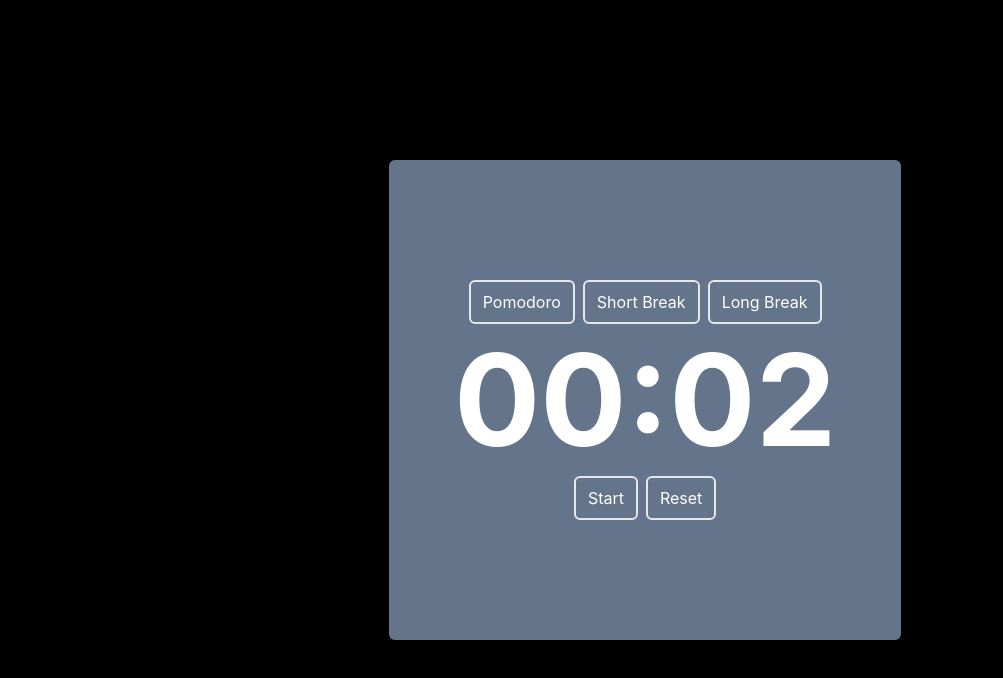
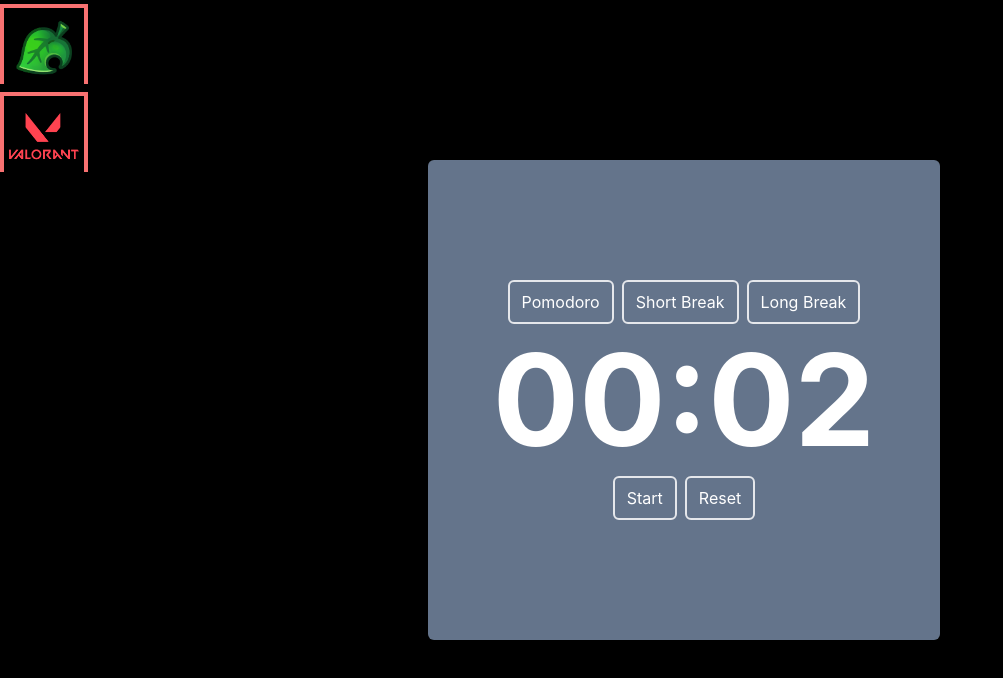
Before and after one commit to HappyHanSolo/React-Pomodoro, a React (Create React App) app: page / in a window 1280 px wide. Shown: the top 678 px of the page, without its empty margins (0-1003 px from the left). Built offline with nearby package versions, Linux system fonts and the light colour scheme.

Commit message:
Themed Audio finally works and plays

```diff
--- a/src/App.js
+++ b/src/App.js
@@ -1,6 +1,5 @@
 import './App.css';
 import React, {useEffect, useState} from 'react';
-import Soundclips from './components/Themes';
 import TimerButton from './components/TimerButton';
 import PomodoroButtons from './components/PomodoroButtons';
 import Themes from './components/Themes'
@@ -11,25 +10,29 @@ function App() {
   const [reset, setNewTimer] = useState("")
   const [SSButton, setSSButton] = useState(true)
   const [timerBGColor, setTimerBGColor] = useState(defaultCSS)
-  const [startAudio, setStartAudio] = useState("")
+  const [sPlaylist, setSPlaylist] = useState([])
+  const [pFPlaylist, setPFPlaylist]= useState([])
+  const [bSPlaylist, setBSPlaylist]= useState([])
+  const [bFPlaylist,setBFPlaylist]= useState([])
+  const [prPlaylist, setPRPlaylist]= useState([])
+  const [cPPlaylist, setCPPlaylsit]= useState([])
+  const [frPlaylist, setfrPlaylist]= useState([])
 
   let startStopButton = (SSButton === true) ? "Start" : "Pause"
-
-
-
 
   return (
     <div className="bg-black w-screen h-screen flex">
       <section>
-        <Themes/>
+        <Themes sPlaylist={sPlaylist} setSPlaylist={setSPlaylist}/>
       </section>
       <section className={timerBGColor}>
           <PomodoroButtons timer={timer} timerBGColor={timerBGColor} setTimerBGColor={setTimerBGColor} setNewTimer={setNewTimer} setTimer={setTimer}/>
             <h1 className="text-9xl font-bold text-white m-2">{timer}</h1>
-          <TimerButton startStopButton={startStopButton} setSSButton={setSSButton} SSButton={SSButton} setTimer={setTimer} reset={reset} timer={timer}/>
+          <TimerButton startStopButton={startStopButton} setSSButton={setSSButton} SSButton={SSButton} setTimer={setTimer} reset={reset} timer={timer} sPlaylist={sPlaylist}/>
         </section>
      </div>
   );
+
 }
 
 export default App;
--- a/src/components/Themes.js
+++ b/src/components/Themes.js
@@ -35,45 +35,46 @@ import StarcraftZergIcon from '../assests/starcraftAssets/zerg/ZergIcon.png'
 
 import Button from './Button'
 
-
-function SoundClipList(){
+function SoundClipList({sPlaylist, setSPlaylist}){
     let themes =
         {
             "Animal Crossing":{
                 "Logo":AnimalCrossingIcon,
+                "Audio":" ",
             },
-            "Halo":{
-                "Logo":HaloIcon,
-            },
-            "League of Legends":{
-                "Logo":LeagueOfLegendsIcon,
-            },
-            "Nintendo":{
-                "Logo":NintendoIcon,
-            },
-            "Pikmin":{
-                "Logo":PikminIcon,
-            },
-            "Pokemon":{
-                "Logo":PokemonIcon,
-            },
-            "Squid Games":{
-                "Logo":SquidGameIcon,
-            },
-            'Starcraft':{
-                "Logo":StarCraftIcon,
-                "Protoss":{
-                    "Logo":StarcraftProtossIcon,
-                },
-                "Terran":{
-                    "Logo":StarcraftTerranIcon,
-                },
-                "Zerg":{
-                    "Logo":StarcraftZergIcon,
-                },
-            },
+            // "Halo":{
+            //     "Logo":HaloIcon,
+            // },
+            // "League of Legends":{
+            //     "Logo":LeagueOfLegendsIcon,
+            // },
+            // "Nintendo":{
+            //     "Logo":NintendoIcon,
+            // },
+            // "Pikmin":{
+            //     "Logo":PikminIcon,
+            // },
+            // "Pokemon":{
+            //     "Logo":PokemonIcon,
+            // },
+            // "Squid Games":{
+            //     "Logo":SquidGameIcon,
+            // },
+            // 'Starcraft':{
+            //     "Logo":StarCraftIcon,
+            //     "Protoss":{
+            //         "Logo":StarcraftProtossIcon,
+            //     },
+            //     "Terran":{
+            //         "Logo":StarcraftTerranIcon,
+            //     },
+            //     "Zerg":{
+            //         "Logo":StarcraftZergIcon,
+            //     },
+            // },
             "Valorant":{
                 "Logo": ValorantIcon,
+                "Audio":{
                 "Start":{
                     "Chamber-Oh-No": ChamberOhNo,
                     "ChamberPlay": ChamberPlay,
@@ -93,40 +94,47 @@ function SoundClipList(){
                     "PheonixForever": PheonixForever,
                     "OmenBoo": OmenBoo
                 }
-
+            }
             },
         };
 
-        let themesrc = themes["Pokemon"]["Logo"]
-        let themesrc2 = themes["Squid Games"]["Logo"]
-        let themesrc3 = themes["Starcraft"]["Terran"]["Logo"]
-        let testtheme = <img className='bg-black w-20' src={themesrc} />;
-        let testtheme2 = <img className='bg-black w-20' src={themesrc2} />;
-        let testtheme3 = <img className='bg-black w-20' src={themesrc3} />;
-
-
-
-
+        function updatePlaylist(themeAudio){
+            let newPlaylist=[]
+            let finishlist = themeAudio["Pomodoro Finish"]["Reaver"]
+            for (let s=0;s<finishlist.length;s++){
+                newPlaylist.push(finishlist[s])
+            }
+            setSPlaylist(newPlaylist)
+        }
 
         function listThemes(){
             let themekeys = Object.keys(themes)
-
-            console.log(Object.keys(themes))
+            let themeHTMLList=[]
+            for (let t=0; t<themekeys.length; t++){
+                let themeLogo=themes[themekeys[t]]["Logo"]
+                let themeAudio=themes[themekeys[t]]["Audio"]
+                let buttonCSS = 'h-20 my-[4px] border-4 border-red-400'
+                themeHTMLList.push(
+                    <Button
+                        buttonCSS={buttonCSS}
+                        onClick={()=>{updatePlaylist(themeAudio)}}
+                        innerButtonText={<img className='bg-black w-20 object-cover' src={themeLogo}></img>}
+                    />)
+            }
 
             return(
-                <div>
-
+                <div className="flex flex-col">
+                    {themeHTMLList}
                 </div>
 
             )
         }
-        let themeHTML = listThemes()
+        let listofThemes = listThemes()
 
 
     return(
        <div>
-        ${themeHTML}
-
+        {listofThemes}
        </div>
     )
 }
--- a/src/components/TimerButton.js
+++ b/src/components/TimerButton.js
@@ -1,12 +1,13 @@
 import Button from "./Button";
 import soundfile from '../assests/valorantAssets/PomodoroFinish/Champions/valorant-champions-2024-kill-1.mp3'
 
-
-function TimerButton ({startStopButton, setSSButton, SSButton,setTimer, reset, timer}){
+function TimerButton ({startStopButton, setSSButton, SSButton,setTimer, reset, timer, sPlaylist}){
  let buttonCSS = 'py-2 px-3 m-1 rounded-md text-white border-2'
 
- function play(sound){
-    new Audio(sound).play()
+ function play(){
+    const audio = new Audio(sPlaylist[4]);
+    audio.play()
+
   }
 
   function timerRun(countdown){
@@ -22,19 +23,19 @@ function TimerButton ({startStopButton, setSSButton, SSButton,setTimer, reset, t
     let displayTime = `${displayTimeMinutes}:${displayTimeSeconds}`
     setTimer(displayTime)
     if (countdown===0){
-      play(soundfile)
+      play(sPlaylist)
       clearInterval(timerID)
       setSSButton(SSButton =>!SSButton)
     }
     countdown--
   }, 1000);}
 
-  function startTimer (timer){
+  function startTimer (timer, sPlayList){
     let colon = timer.indexOf(":");
     let minute = Number.parseInt(timer.slice(0,colon));
     let seconds = Number.parseInt(timer.slice(colon+1));
     let countdown = (minute*60 + seconds)
-    timerRun(countdown)
+    timerRun(countdown, sPlayList)
   }
 
   function resetButton(reset){
@@ -46,7 +47,7 @@ function TimerButton ({startStopButton, setSSButton, SSButton,setTimer, reset, t
     return(
         <div>
             <Button buttonCSS={buttonCSS} innerButtonText={startStopButton} onClick={()=>{setSSButton(SSButton=>!SSButton); startTimer(timer)}}/>
-            <Button buttonCSS={buttonCSS} innerButtonText={'Reset'} onClick={()=>{resetButton(reset)}}/>
+            <Button buttonCSS={buttonCSS} innerButtonText={'Reset'} onClick={()=>{resetButton(reset, sPlaylist)}}/>
         </div>
     )
 }
```
